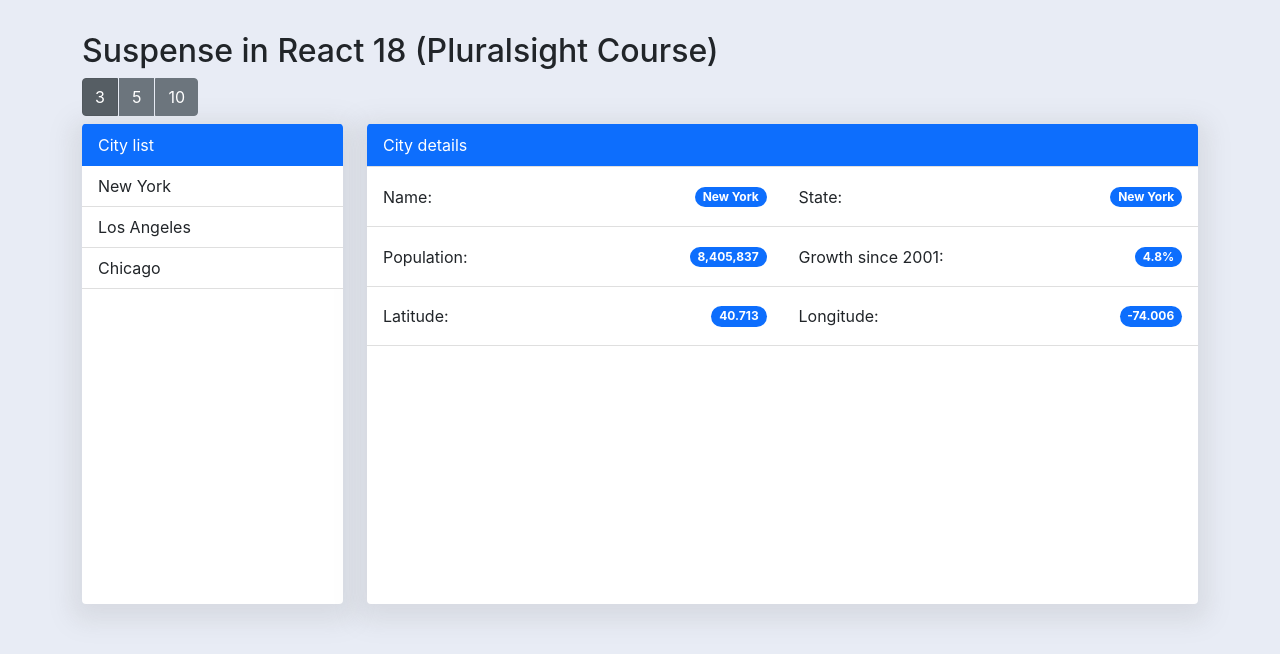
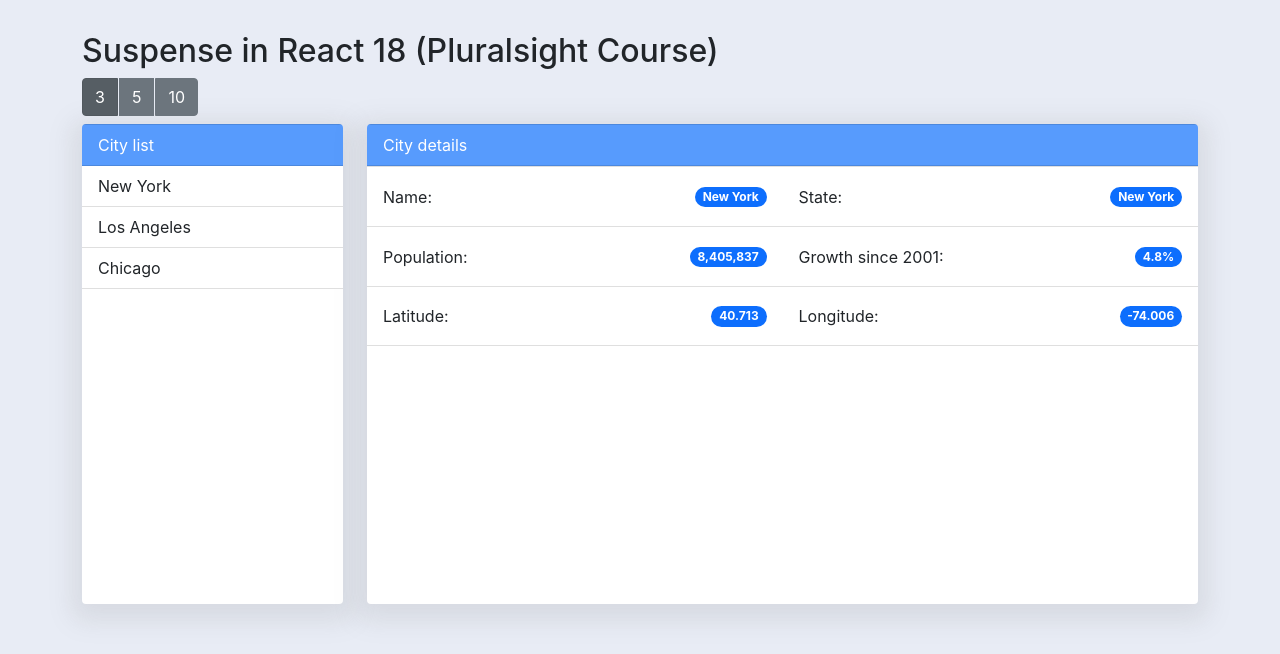
Before and after one commit to pkellner/pluralsight-react-18-whats-new-prelim, a React (Create React App) app: page / in a window 1280 px wide. Shown: the top 654 px of the page. Built offline with nearby package versions, Linux system fonts and the light colour scheme.

Commit message:
update css

```diff
--- a/src/App.css
+++ b/src/App.css
@@ -7,7 +7,6 @@
 
   --heading-font-size: 2rem;
   --city-heading-font-size: 1.25rem;
-
 }
 
 body {
@@ -19,7 +18,8 @@
   background-color: #e8ecf5;
 }
 
-.city--list, .city--details {
+.city--list,
+.city--details {
   min-height: 60vh;
   max-height: 60vh;
   overflow: auto;
@@ -43,12 +43,25 @@
   border-radius: 0 !important;
 }
 
+/*.list-group-item title-row {*/
+/*  background-color: #0d6efdb3*/
+/*}*/
+
+.city--header {
+  background-color: rgba(13, 110, 253, 0.69);
+  color: white
+}
+
+.city--selected-row {
+  background-color: #0D6EFD6F;
+}
+
 .city--details ul > * {
   border-bottom: 0px;
 }
 
 .city--details ul:last-child > * {
-  border-bottom: 1px solid rgba(0,0,0,.125);
+  border-bottom: 1px solid rgba(0, 0, 0, 0.125);
 }
 
 .city-meta {
@@ -65,7 +78,7 @@
 }
 
 .padding-fix {
-  padding: 1rem 0.5rem ;
+  padding: 1rem 0.5rem;
 }
 
 .list-group-item-action:active,
--- a/src/cityStuff/CityDetail.js
+++ b/src/cityStuff/CityDetail.js
@@ -65,14 +65,13 @@
   const { showCityDetails, setShowCityDetails, displayCount } =
     useContext(DisplayCountContext);
 
-  console.log(
-    `CityDetail: showCityDetails: ${showCityDetails}   isPending: ${
-      isPending ? "true" : "false"
-    }`
-  );
+  // console.log(
+  //   `CityDetail: showCityDetails: ${showCityDetails}   isPending: ${
+  //     isPending ? "true" : "false"
+  //   }`
+  // );
 
   useEffect(() => {
-    console.log(`CityDetail: setShowCityDetails to true`);
     if (!isPending) {
       setShowCityDetails(true);
     }
--- a/src/cityStuff/CityList.js
+++ b/src/cityStuff/CityList.js
@@ -31,7 +31,7 @@
     <CityDetailStoreProvider initialCityId={cities[0].id}>
       <div className="col-3">
         <ul className="list-group city--list">
-          <li className="list-group-item active city--header">
+          <li className="list-group-item city--header">
             City list {isPending ? "updating..." : ""}
           </li>
           {cities.map((city) => {
@@ -45,7 +45,7 @@
       </div>
       <div className="col-9">
         <div className="city--details">
-          <div className="list-group-item active city--header">
+          <div className="list-group-item  city--header">
             City details
           </div>
           {children}
```
